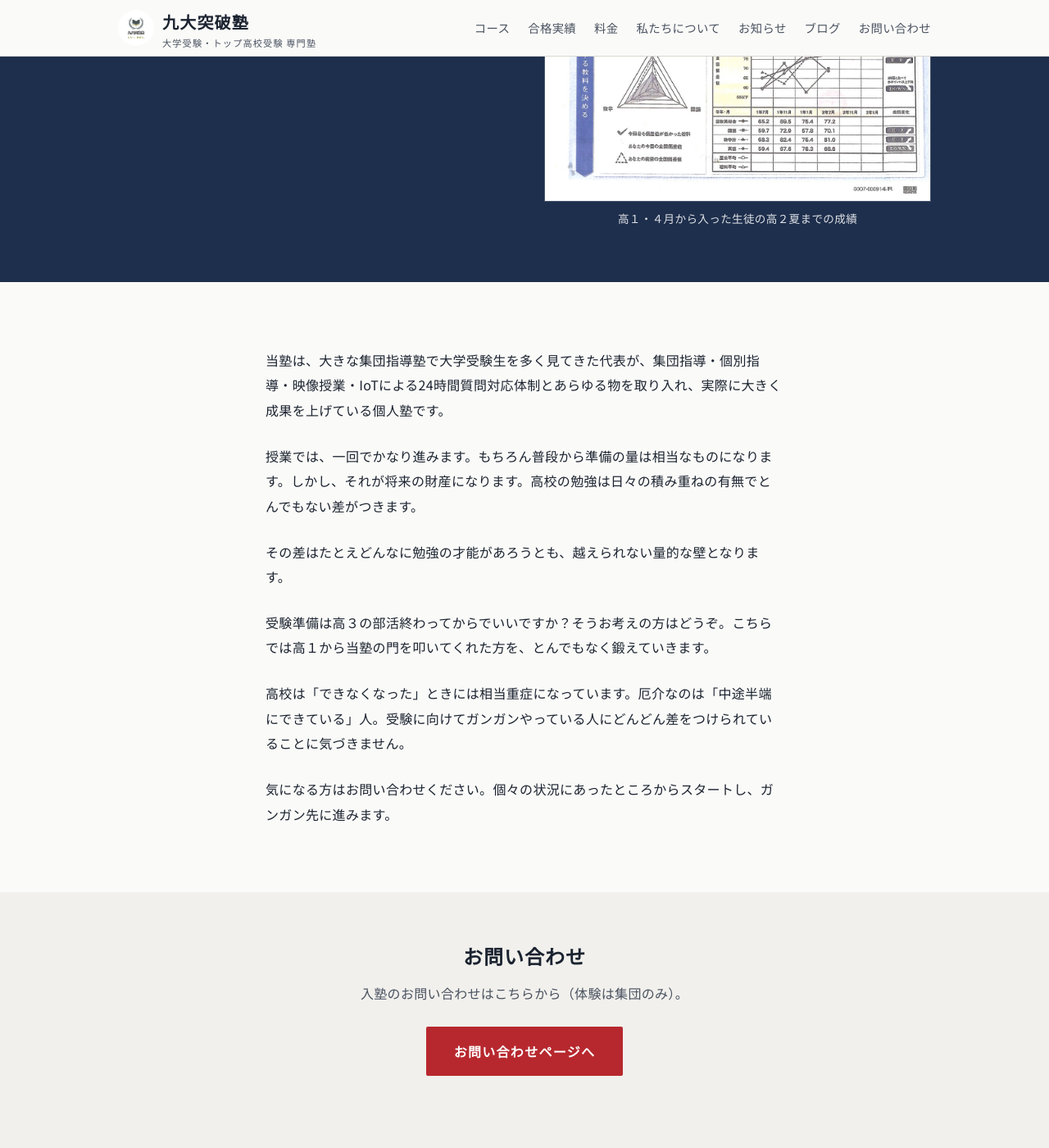
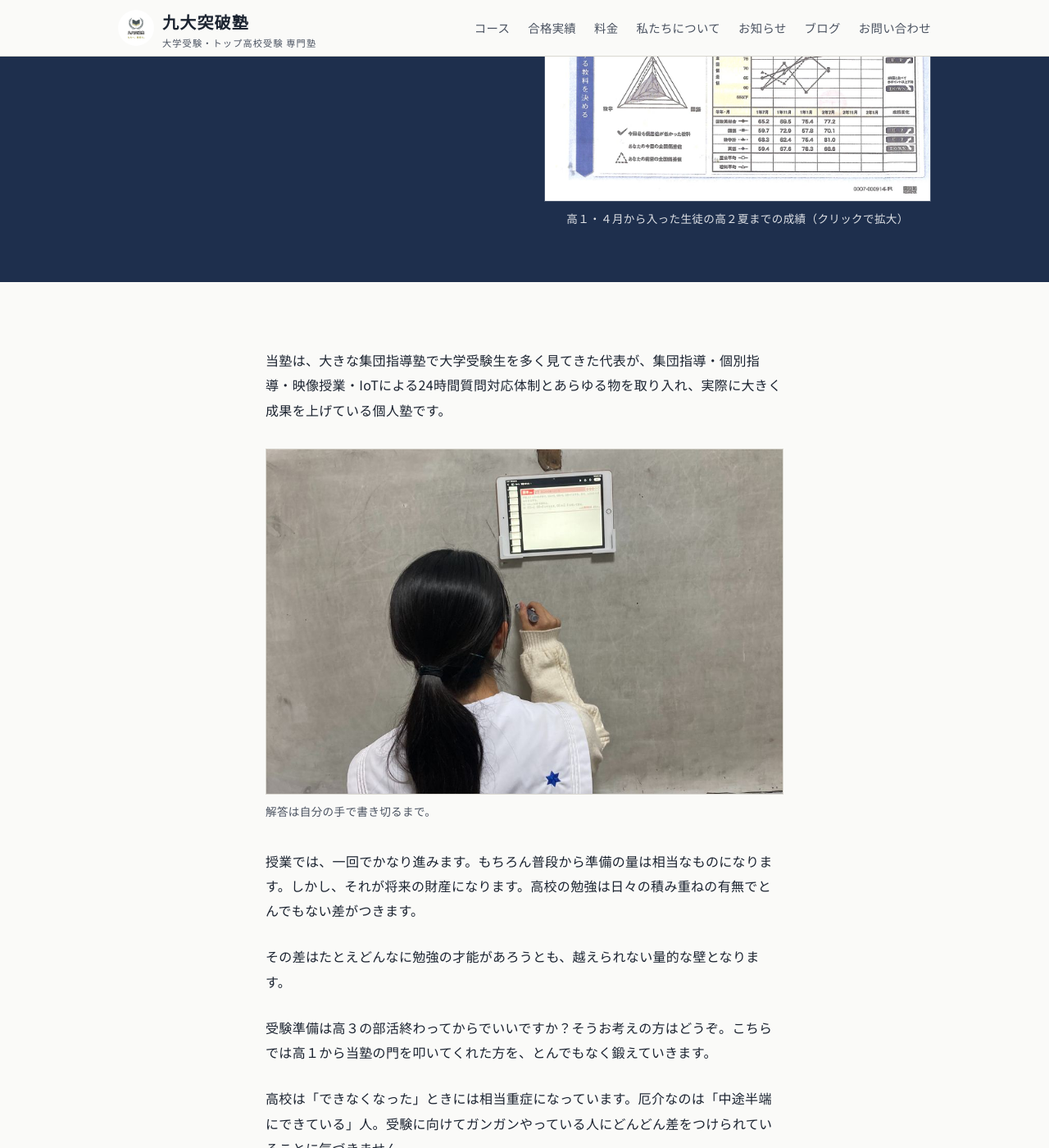
Before and after one commit to kyutotsujuku-collab/kyudai-top, a Jekyll site: the page kou1/index.html, which Jekyll copies as it is, in a window 1280 px wide and 1400 px high, scrolled down 561 px. Shown: the whole window at 82% size. Built offline with Jekyll 4.4.1, drawn with Linux system fonts in a browser that asks for light colours.

Commit message:
Add files via upload

```diff
--- a/kou1/index.html
+++ b/kou1/index.html
@@ -12,6 +12,13 @@
 .hero-fig{margin:0}.hero-fig img{width:100%;max-height:none;border:1px solid rgba(255,255,255,.2)}
 .hero-fig figcaption{font-size:.85rem;opacity:.85;margin-top:8px;text-align:center}
 .page-hero .wrap{align-items:start}
+</style>
+<style>
+.zoom{display:block;cursor:zoom-in}
+.lb{position:fixed;inset:0;background:rgba(10,16,28,.92);display:none;align-items:center;justify-content:center;z-index:100;padding:24px;cursor:zoom-out}
+.lb.open{display:flex}.lb img{max-width:100%;max-height:100%;box-shadow:0 20px 60px rgba(0,0,0,.6)}
+.lb button{position:absolute;top:16px;right:16px;background:none;border:1px solid rgba(255,255,255,.5);color:#fff;font-size:1rem;padding:8px 14px;border-radius:2px;cursor:pointer}
+.body figure{margin:2em 0}.body figure img{width:100%;border:1px solid var(--line)}.body figcaption{font-size:.85rem;color:var(--ink2);margin-top:8px}
 </style>
 </head>
 <body>
@@ -37,12 +44,13 @@
       <h1>高校１年生</h1>
       <p class="sub" style="font-size:1rem;line-height:1.9">数学・英語を最も成績の取れるやり方でどんどん先に進めていきます。数学は４ヶ月で高１内容、８ヶ月で高２内容、１２ヶ月で理系内容を終わらせ、終わったものから演習。英語は７ヶ月半で英文法、その後長文と英作文と単語の強化へと移ります。同時に国語・理科・社会・情報も適切に指導・管理していきます。</p>
     </div>
-    <figure class="hero-fig"><img src="/assets/moshi-2026-07.jpg" alt="高2 7月 ベネッセ総合学力テスト 個人成績表"><figcaption>高１・４月から入った生徒の高２夏までの成績</figcaption></figure>
+    <figure class="hero-fig"><a href="/assets/moshi-2026-07.jpg" class="zoom" aria-label="成績表を拡大"><img src="/assets/moshi-2026-07.jpg" alt="高2 7月 ベネッセ総合学力テスト 個人成績表"></a><figcaption>高１・４月から入った生徒の高２夏までの成績（クリックで拡大）</figcaption></figure>
   </div>
 </div>
 <section>
   <div class="wrap narrow body">
 <p>当塾は、大きな集団指導塾で大学受験生を多く見てきた代表が、集団指導・個別指導・映像授業・IoTによる24時間質問対応体制とあらゆる物を取り入れ、実際に大きく成果を上げている個人塾です。</p>
+<figure><img src="/assets/board.jpg" alt="ホワイトボードで数学の問題を解く生徒" loading="lazy"><figcaption>解答は自分の手で書き切るまで。</figcaption></figure>
 <p>授業では、一回でかなり進みます。もちろん普段から準備の量は相当なものになります。しかし、それが将来の財産になります。高校の勉強は日々の積み重ねの有無でとんでもない差がつきます。</p>
 <p>その差はたとえどんなに勉強の才能があろうとも、越えられない量的な壁となります。</p>
 <p>受験準備は高３の部活終わってからでいいですか？そうお考えの方はどうぞ。こちらでは高１から当塾の門を叩いてくれた方を、とんでもなく鍛えていきます。</p>
@@ -77,5 +85,12 @@
   <p class="copy">© 2019 九大突破塾</p>
 </footer>
 <script src="/assets/motion.js" defer></script>
+<div class="lb" id="lb"><button type="button" aria-label="閉じる">閉じる ×</button><img alt=""></div>
+<script>
+(function(){var lb=document.getElementById('lb'),im=lb.querySelector('img');
+document.querySelectorAll('a.zoom').forEach(function(a){a.addEventListener('click',function(e){e.preventDefault();im.src=a.href;lb.classList.add('open');document.body.style.overflow='hidden';});});
+function close(){lb.classList.remove('open');document.body.style.overflow='';}
+lb.addEventListener('click',close);document.addEventListener('keydown',function(e){if(e.key==='Escape')close();});})();
+</script>
 </body>
 </html>
```
